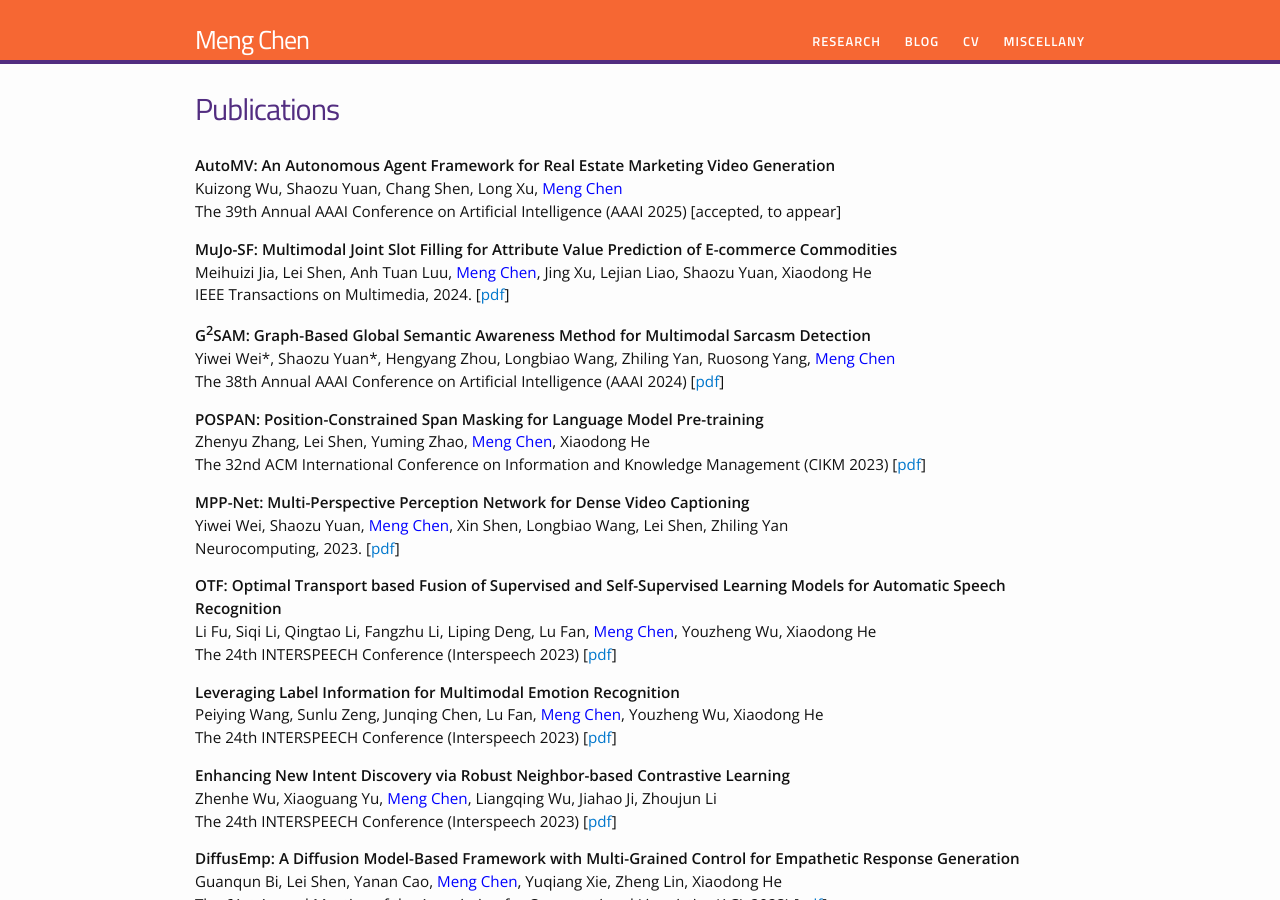
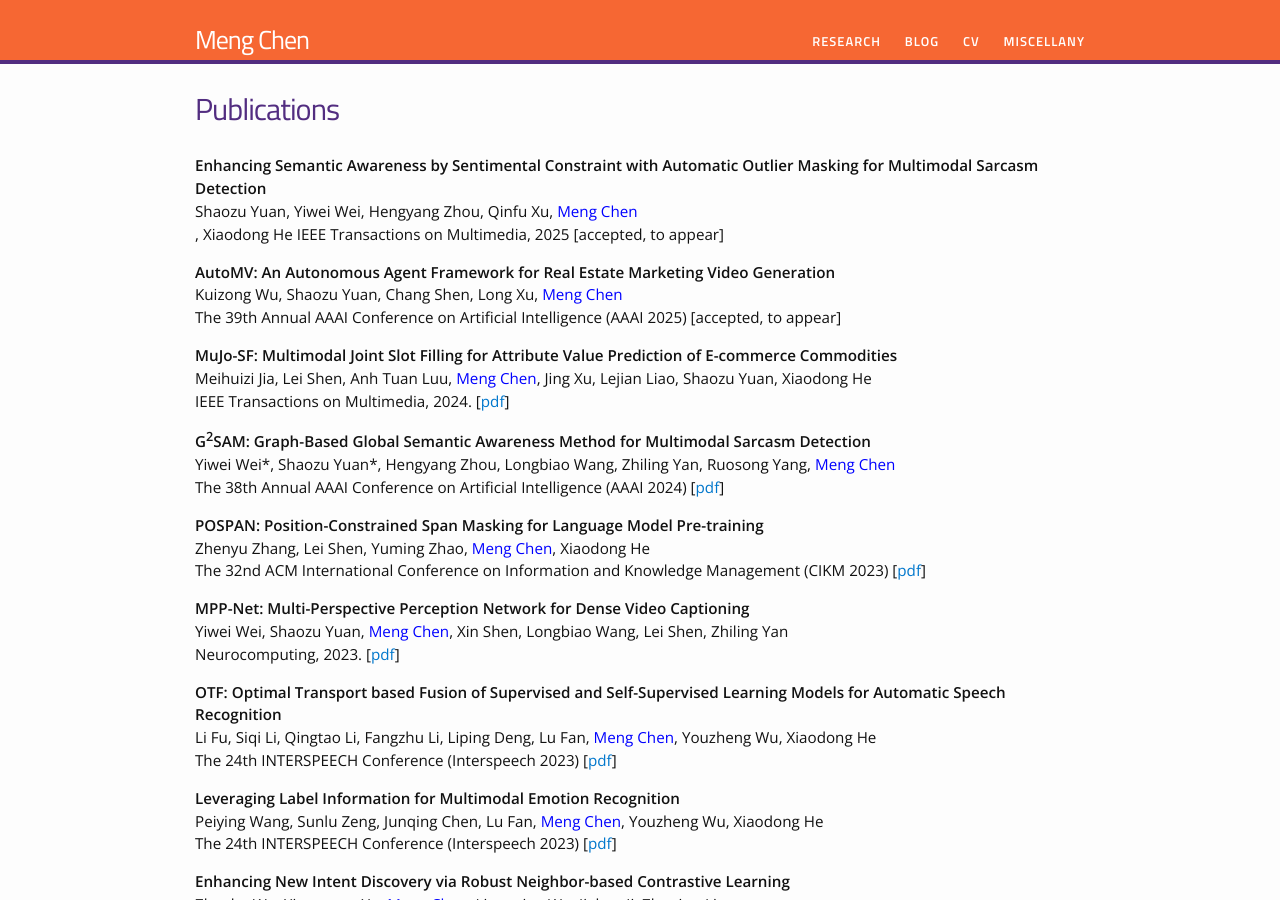
Before and after one commit to chenmengdx/chenmengdx.github.io, a Jekyll site: the page built from research.md, in a window 1280 px wide and 900 px high. Built offline with Jekyll 4.4.1, drawn with Linux system fonts in a browser that asks for light colours.

Commit message:
update publication

```diff
--- a/research.md
+++ b/research.md
@@ -5,6 +5,13 @@ permalink: /research/
 ---
 
 <div>
+
+
+<p>
+<b> Enhancing Semantic Awareness by Sentimental Constraint with Automatic Outlier Masking for Multimodal Sarcasm Detection</b> <br />
+Shaozu Yuan, Yiwei Wei, Hengyang Zhou, Qinfu Xu, <font color="blue">Meng Chen</font> <br />, Xiaodong He
+IEEE Transactions on Multimedia, 2025 [accepted, to appear]
+</p>
 
 <p>
 <b> AutoMV: An Autonomous Agent Framework for Real Estate Marketing Video Generation </b> <br />
```
Also changed, not shown: 1 other file.
